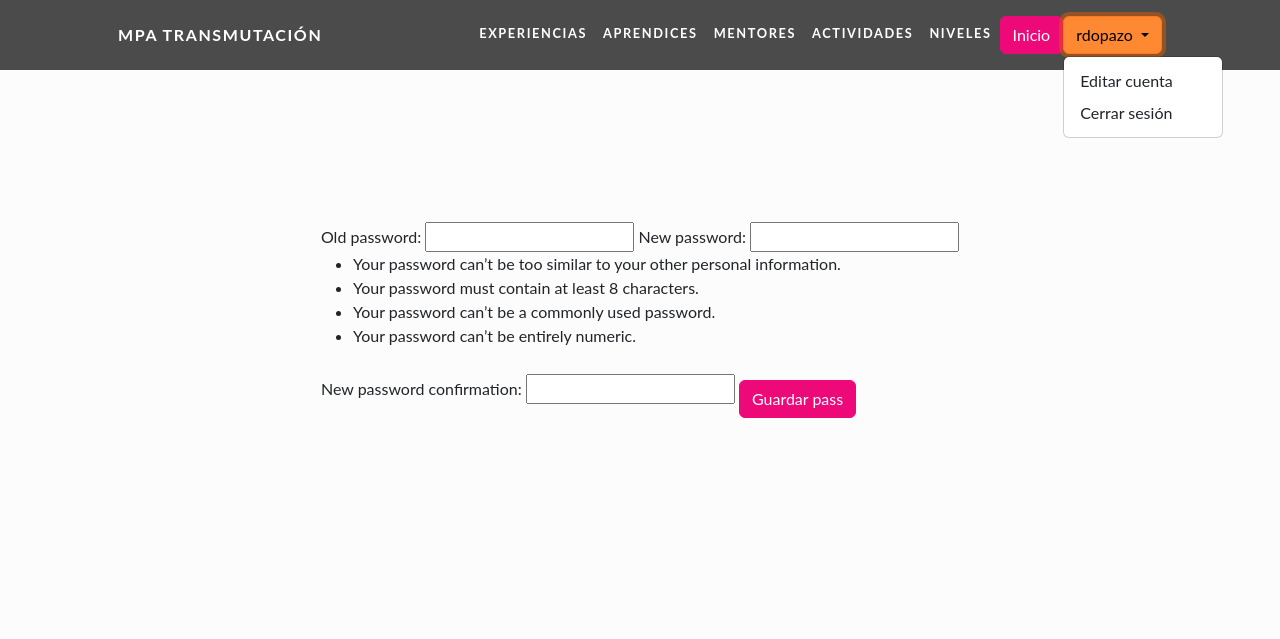
After one commit to arisampedro1/Final_project, a Django app: page /users/cambiar_pass/ in a window 1280 px wide, after a click that opens the changed part. The commit adds this page. Shown: the top 639 px of the page. Run offline with Django 4.2, Linux system fonts and the light colour scheme; a user stored in the database is signed in; some libraries are stand-ins or nearby versions.

Commit message:
cambiar pass y editar usuario

```diff
--- a/myapp1/templates/myapp1/base.html
+++ b/myapp1/templates/myapp1/base.html
@@ -36,29 +36,37 @@
                     </li>
                 </ul>
 
+                {# DROPDOWN PARA LA CUENTA DE USUARIO #}
+                {% if request.user.is_authenticated %}
                 <div class="dropdown">
-                    <a class="btn btn-secondary dropdown-toggle" href="#" role="button" data-bs-toggle="dropdown"
-                        aria-expanded="false">
-                        Cuentas
-                    </a>
-                    <ul class="dropdown-menu">
-                        {% if request.user.is_authenticated %}
-                        <li>
-                            <form action="{% url 'Logout' %}" method="POST">
-                                {% csrf_token %}
-                                <button type="submit" class="dropdown-item">Logout</button>
-                            </form>
-                        </li>
-                        {% else %}
-                        <li><a class="dropdown-item" href="{% url 'Login' %}">Login</a></li>
-                        <li><a class="dropdown-item" href="{% url 'Register' %}">Registro</a></li>
-                        {% endif %}
+                    <button class="btn btn-secondary dropdown-toggle" type="button" id="dropdownMenuButton1"
+                        data-bs-toggle="dropdown" aria-expanded="false">
+                        {{ request.user.username }}
+                    </button>
+                    <ul class="dropdown-menu" aria-labelledby="dropdownMenuButton1">
+                        <li><a class="dropdown-item" href="{% url 'EditarUsuario' %}">Editar cuenta</a></li>
+                        <li><a class="dropdown-item" href="{% url 'Logout' %}">Cerrar sesión</a></li>
                     </ul>
                 </div>
 
+                {% else %}
+
+                <div class="dropdown">
+                    <button class="btn btn-secondary dropdown-toggle" type="button" id="dropdownMenuButton1"
+                        data-bs-toggle="dropdown" aria-expanded="false">
+                        Cuenta
+                    </button>
+                    <ul class="dropdown-menu" aria-labelledby="dropdownMenuButton1">
+                        <li><a class="dropdown-item" href="{% url 'Login' %}">Inciar Sesión</a></li>
+                        <li><a class="dropdown-item" href="{% url 'Register' %}">Crear cuenta</a></li>
+                    </ul>
+                </div>
+                {% endif %}
+                </ul>
             </div>
         </div>
     </nav>
+
 
     <main>
         {% block content %}
--- /dev/null
+++ b/users/templates/users/cambiar_pass.html
@@ -0,0 +1,15 @@
+{% extends 'myapp1/base.html' %}
+
+{% block title %} Editar pass {% endblock %}
+
+{% block content %}
+<div class="d-flex justify-content-center" style="height: 80vh; align-items: center;">
+    <div class="d-flex flex-column">
+        <form method="post">
+            {% csrf_token %}
+            {{ form }}
+            <input type="submit" value="Guardar pass" class="btn btn-primary mt-3">
+        </form>
+    </div>
+</div>
+{% endblock %}
--- a/users/urls.py
+++ b/users/urls.py
@@ -6,5 +6,6 @@ urlpatterns = [
     path('login/', views.login_request, name="Login"),
     path('register/', views.register, name="Register"),
     path('logout/', LogoutView.as_view(template_name='myapp1/index.html'), name="Logout"),
-    path('editar_usuario/', views.editar_usuario, name="EditarUsuario")
+    path('editar_usuario/', views.editar_usuario, name="EditarUsuario"),
+    path("cambiar_pass/", views.CambiarPassView.as_view(), name="CambiarPass" )
 ]
--- a/users/views.py
+++ b/users/views.py
@@ -4,6 +4,9 @@ from django.contrib.auth import login, authenticate
 from users.forms import UserCreationForm, UserEditForm
 from django.contrib.auth.decorators import login_required
 from django.contrib.auth import logout
+from django.contrib.auth.mixins import LoginRequiredMixin
+from django.contrib.auth.views import PasswordChangeView
+from django.urls import reverse_lazy
 
 def logout_view(request):
     logout(request)
@@ -58,3 +61,8 @@ def editar_usuario(request):
 
     # Renderiza la página de edición con el formulario
     return render(request, "users/editar_usuario.html", {"form": formulario})
+
+
+class CambiarPassView(LoginRequiredMixin, PasswordChangeView):
+    template_name = "users/cambiar_pass.html"
+    success_url = reverse_lazy("EditarUsuario")
```
Also changed, not shown: users/templates/users/editar_usuario.html (+7 -2 lines), db.sqlite3.
